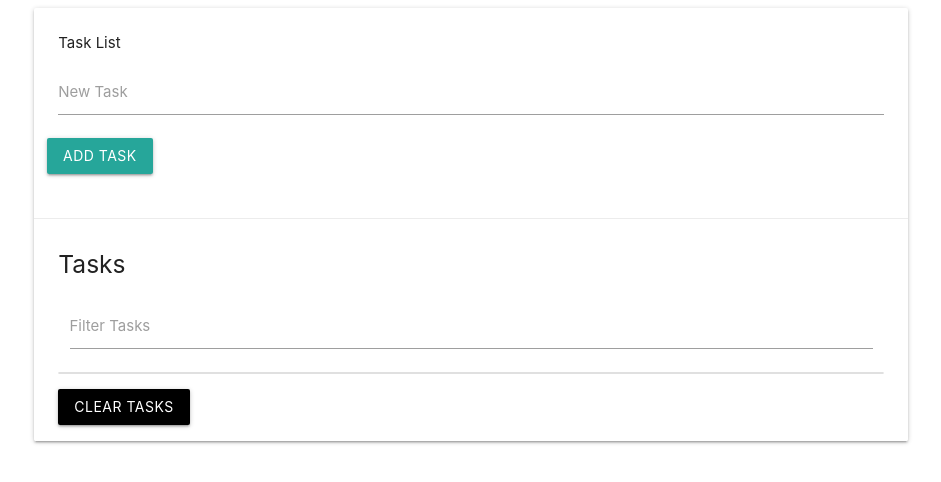
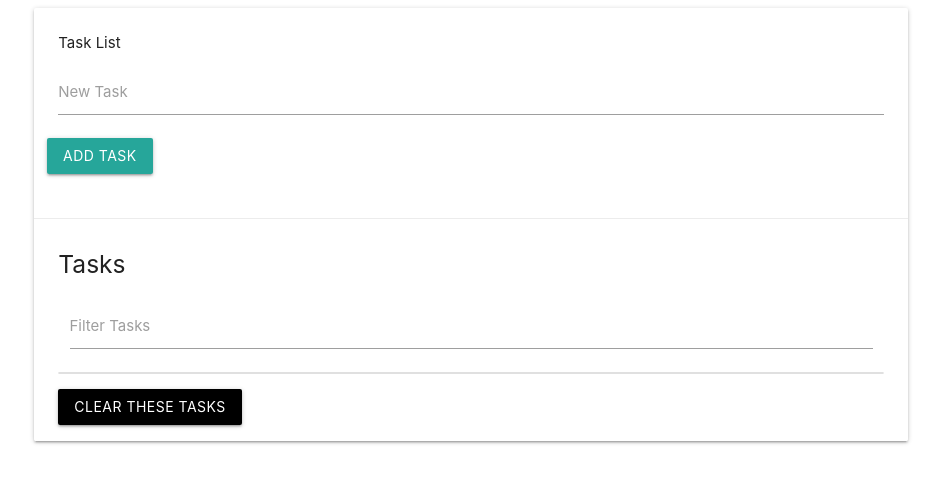
Before and after one commit to Rishabhjain486/Tasklist, a plain HTML site: page index.html in a window 1280 px wide. Shown: the whole page, without its empty margins (169-1110 px from the left). Drawn offline with nearby package versions, Linux system fonts and the light colour scheme.

Commit message:
index file updated

```diff
--- a/index.html
+++ b/index.html
@@ -36,7 +36,7 @@
                             <label for="filter">Filter Tasks</label>
                         </div>
                         <ul class="collection"></ul>
-                        <a href="#" class="clear-tasks btn black">Clear Tasks</a>
+                        <a href="#" class="clear-tasks btn black">Clear these Tasks</a>
                     </div>
                 </div>
             </div>
```
